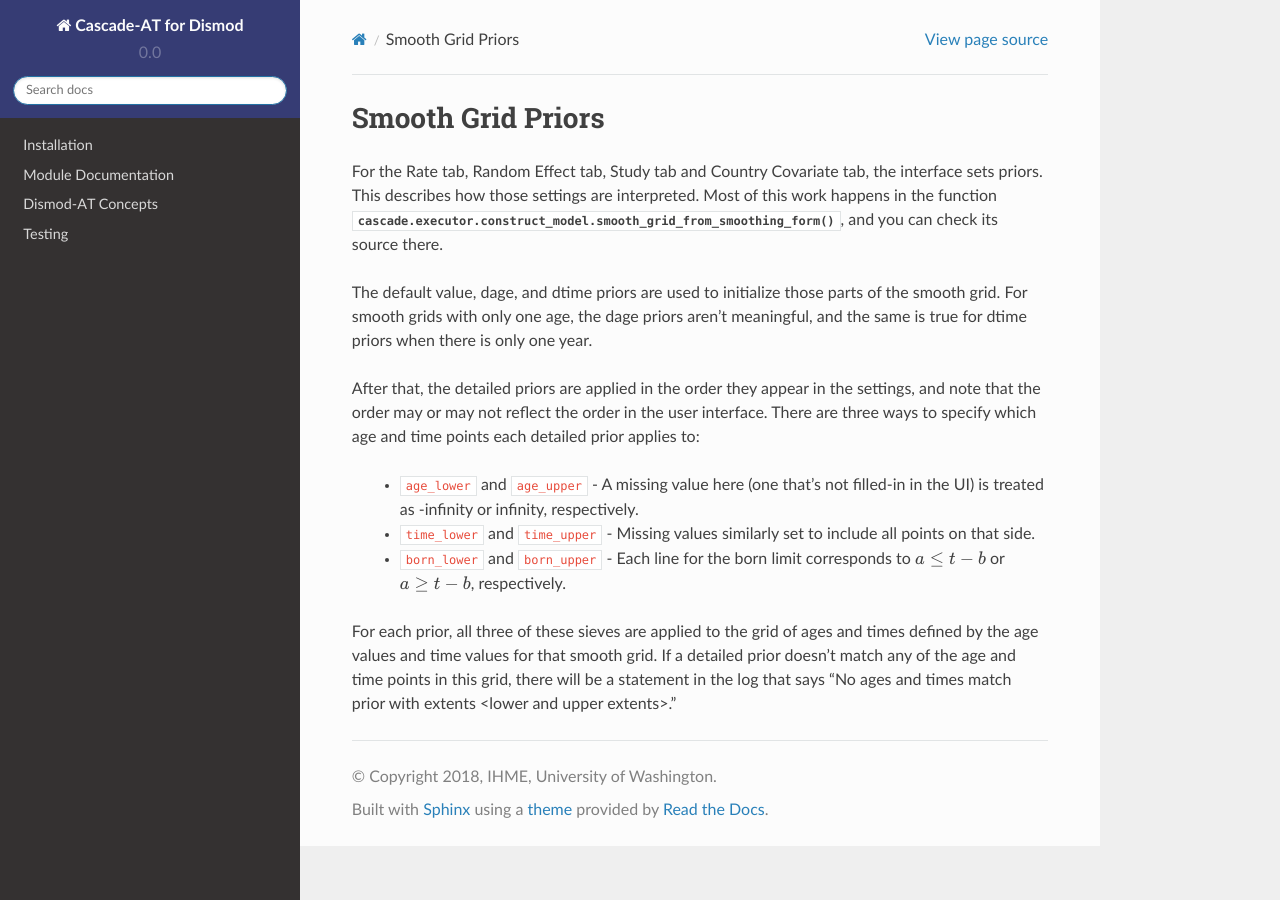
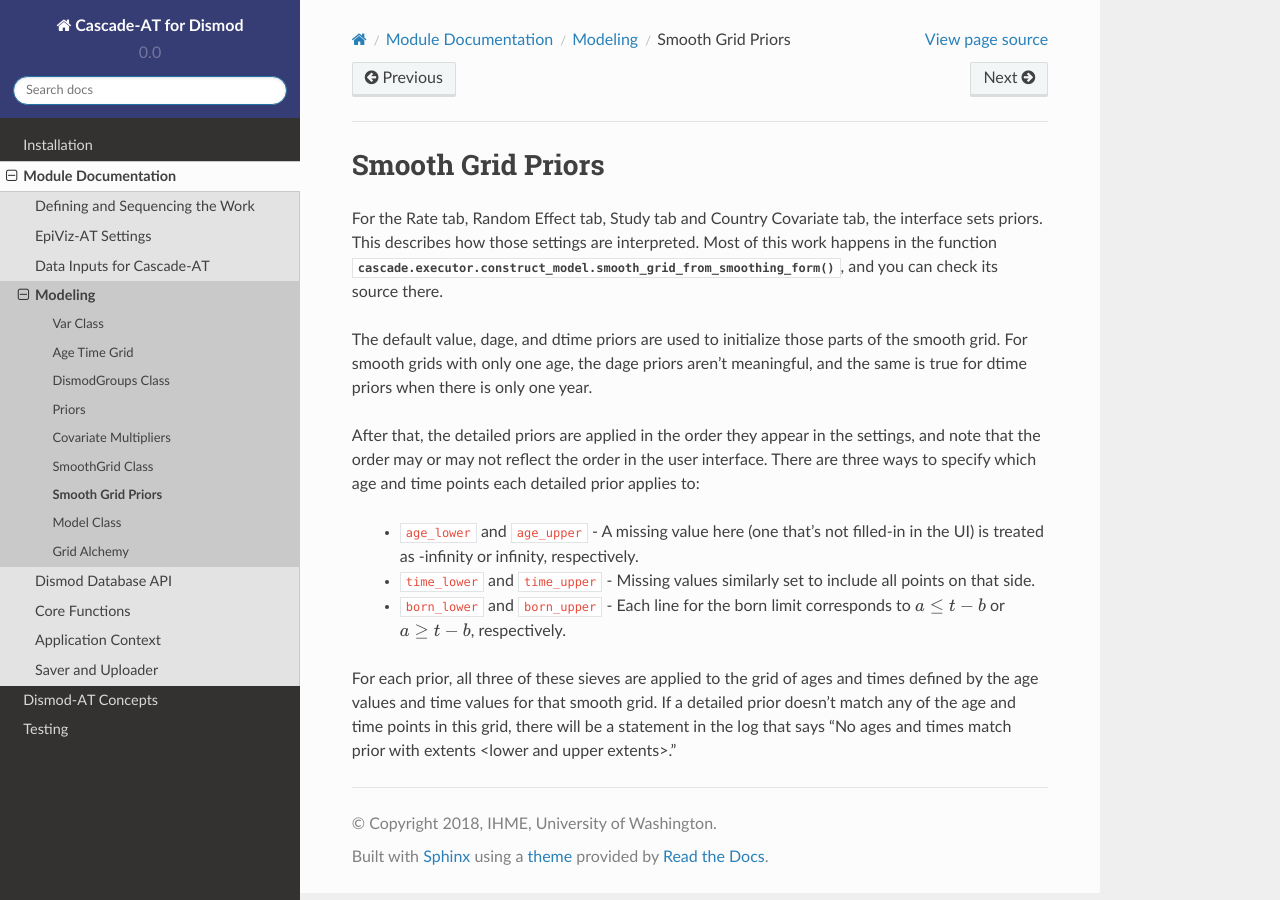
Before and after one commit to ihmeuw/cascade-at, a Sphinx documentation site: the page built from docs/api/model/smooth-grid-priors.rst, in a window 1280 px wide. Built offline with Sphinx 7.4.7 and the Read the Docs theme 2.0.0, drawn with Linux system fonts in a browser that asks for light colours; pages that are not in the unit, such as notebooks, are missing from menus.

Commit message:
Finished with docs.

```diff
--- a/docs/api/context/index.rst
+++ b/docs/api/context/index.rst
@@ -1,4 +1,4 @@
-.. _context::
+.. _context:
 
 Application Context
 ===================
@@ -18,7 +18,7 @@
 
 .. autofunction:: cascade_at.context.configuration.application_config
 
-.. _model-context::
+.. _model-context:
 
 Context
 -------
--- a/docs/api/model/grid-alchemy.rst
+++ b/docs/api/model/grid-alchemy.rst
@@ -1,7 +1,7 @@
 .. _grid-alchemy:
 
 Grid Alchemy
-============
+------------
 
 In order to build two-level models with the
 settings from EpiViz-AT but at different
--- a/docs/api/model/index.rst
+++ b/docs/api/model/index.rst
@@ -10,7 +10,7 @@
 The model object has two levels maximum (parents and children).
 To build that model object with "global" settings from an EpiViz-AT
 model, we have a wrapper around the model object, described below
-in :ref:`alchemy` that builds a two-level model at any parent location
+in :ref:`grid-alchemy` that builds a two-level model at any parent location
 ID in a model hierarchy.
 
 .. toctree::
@@ -20,6 +20,8 @@
    age-time-grid
    dismod-groups
    priors
-   covariate
+   covariate-multipliers
    smooth-grid
+   smooth-grid-priors
+   model
    grid-alchemy
--- a/docs/api/model/smooth-grid-priors.rst
+++ b/docs/api/model/smooth-grid-priors.rst
@@ -2,7 +2,7 @@
 
 
 Smooth Grid Priors
-==================
+------------------
 
 For the Rate tab, Random Effect tab, Study tab and Country Covariate tab,
 the interface sets priors. This describes how those settings are interpreted.
```
Also changed, not shown: docs/api/model/covariate-multipliers.rst (+8 -0 lines), 1 other file.
